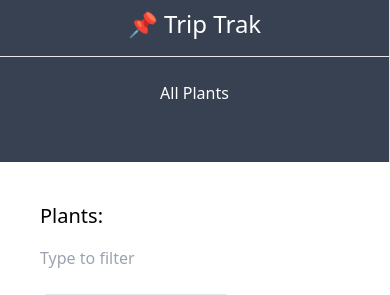
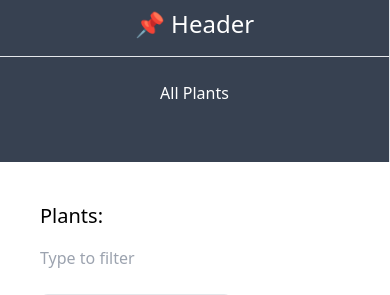
Before and after one commit to ProsperousHeart/gardening-app, a Django app: page /plants/ in a window 390 px wide. Shown: the top 295 px of the page. Run offline with Django 5.2, Linux system fonts and the light colour scheme; data comes from the database, SQL or seed files in the repository; some libraries are stand-ins or nearby versions.

Commit message:
creating frame template for site

```diff
--- a/Plants/templates/plants/_base.html
+++ b/Plants/templates/plants/_base.html
@@ -9,18 +9,18 @@
     <div class="flex-col md:flex-row flex h-screen">
         <div class="md:h-screen bg-gray-700 text-white w-full md:w-1/4 md:max-w-xs py-2 md:pt-8 md:pb-2 flex flex-col items-center justify-start border-r">
             <div class="border-b w-full text-center pb-4 text-2xl">
-                <h1>📌 Trip Trak</h1>
+                <h1>📌 Header</h1>
             </div>
             <div class="pt-4 w-full text-center">
                 <ul class="flex md:flex-col justify-around px-2 md:px-0 pb-2 md:pb-0">
                     <a href="{% url 'plants' %}">
                         <li class="py-2 px-3 md:px-0 hover:bg-gray-600 hover:cursor-pointer">All Plants</li>
                     </a>
-                    {% comment %} <a href="{% url 'trip-create' %}">
-                        <li class="py-2 px-3 md:px-0 hover:bg-gray-600 hover:cursor-pointer">New Trip +</li>
+                    {% comment %} <a href="{% url 'add-plant' %}">
+                        <li class="py-2 px-3 md:px-0 hover:bg-gray-600 hover:cursor-pointer">Add Plant</li>
                     </a>
-                    <a href="{% url 'note-list' %}">
-                        <li class="py-2 px-3 md:px-0 hover:bg-gray-600 hover:cursor-pointer">My Notes</li>
+                    <a href="{% url 'plant-list' %}">
+                        <li class="py-2 px-3 md:px-0 hover:bg-gray-600 hover:cursor-pointer">My Plants</li>
                     </a>
                     <a href="{% url 'note-create' %}">
                     <li class="py-2 px-3 md:px-0 hover:bg-gray-600 hover:cursor-pointer">New Note +</li>
```
